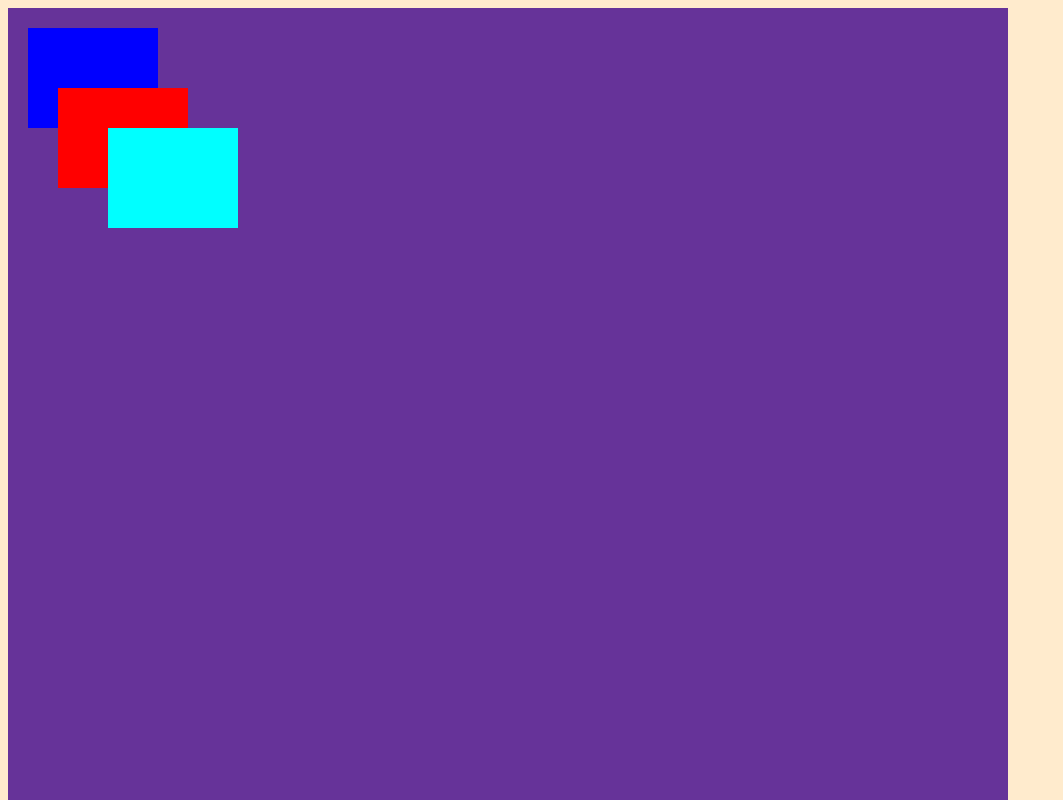
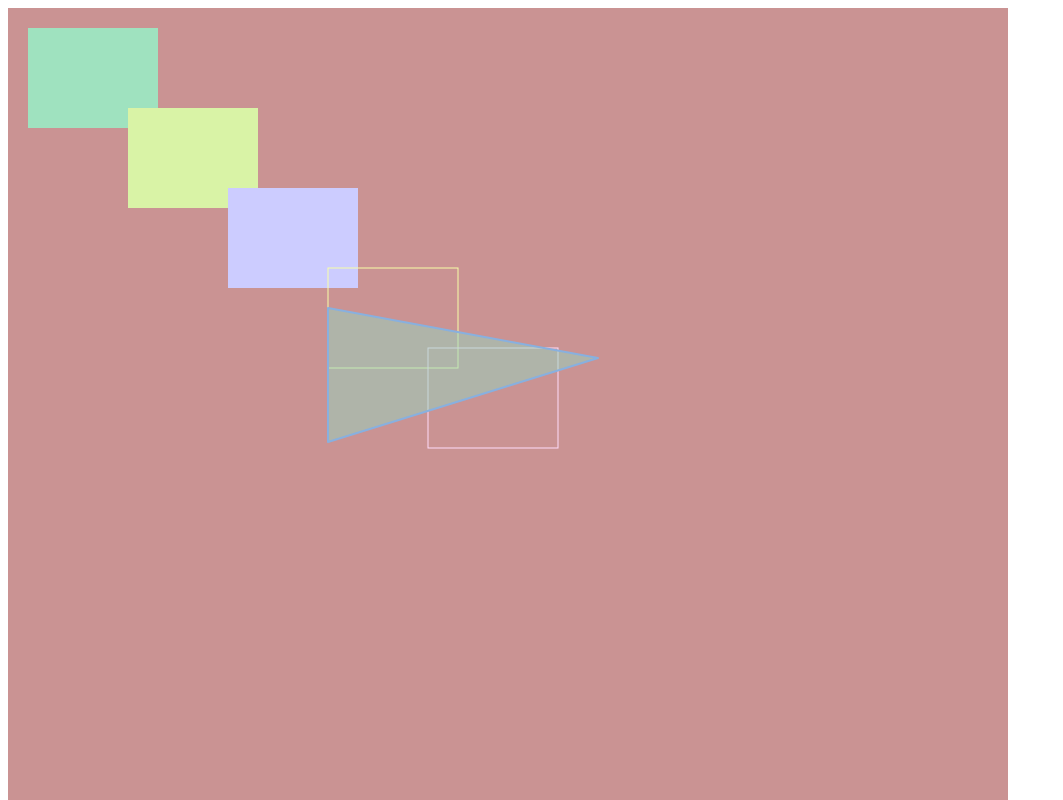
Before and after one commit to ZDyIg/TTB, a plain HTML site: page index.html in a window 1280 px wide. Shown: the top 800 px of the page, without its empty margins (0-1063 px from the left). Drawn offline with Linux system fonts and the light colour scheme.

Commit message:
Update index.html

```diff
--- a/index.html
+++ b/index.html
@@ -13,23 +13,44 @@
         const context = DOC.getContext("2d");
 
 
-        context.fillStyle = "blue";
+        context.fillStyle = "rgb(159, 226, 191)";
         context.fillRect(20,20,130,100);
 
-        context.fillStyle = "red";
-        context.fillRect(50,80,130,100);
+        context.fillStyle = "rgb(217, 243, 166)";
+        context.fillRect(120,100,130,100);
 
-        context.fillStyle = "aqua"
-        context.fillRect(100,120,130,100);
+        context.fillStyle = "rgb(204, 204, 255)"
+        context.fillRect(220,180,130,100);
+
+        context.strokeStyle = "rgb(247, 255, 167)"
+        context.strokeRect(320,260,130,100)
+
+        context.strokeStyle ="rgb(255, 220, 250)"
+        context.strokeRect(420,340,130,100)
+
+        context.beginPath();
+        context.lineJoin = "round";
+        context.moveTo(320,300);
+        context.lineTo(320,434);
+        context.lineTo(590,350);
+       context.closePath();
+
+        context.fillStyle = "rgb(148, 214, 192, 0.5)"
+        context.fill();
+        context.strokeStyle = "rgb(136, 176, 223)"
+        context.lineWidth = 2;
+        context.stroke();
+
+
     </script>
 
     <style type = "text/css">
         body{
-            background-color: blanchedalmond;
+            background-color: rgb(255, 255, 255);
         }
 
         canvas{
-            background-color: rebeccapurple;
+            background-color: rgb(202, 147, 147);
         }
     </style>
 
```
